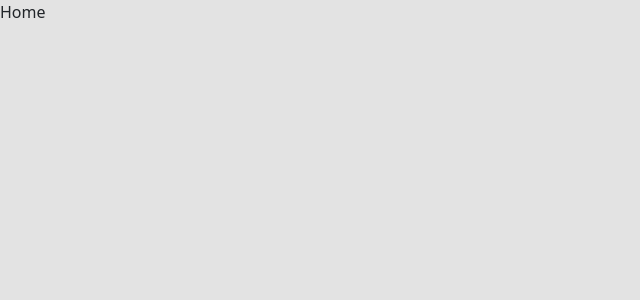
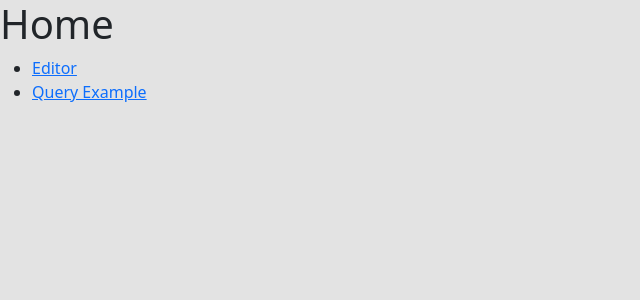
Before and after one commit to LimeSurvey/react-app-proto, a React (Create React App) app in the folder app/: page / in a window 1280 px wide. Shown: the top 300 px of the page, without its empty margins (0-640 px from the left). Built offline with nearby package versions, Linux system fonts and the light colour scheme.

Commit message:
Add reacr-router link example

```diff
--- a/app/src/component/app/Router.tsx
+++ b/app/src/component/app/Router.tsx
@@ -1,11 +1,12 @@
 import { createBrowserRouter } from 'react-router-dom'
 import PageEditor from '../page/editor/Editor'
+import HomePage from '../page/home/HomePage'
 import QueryExamplePage from '../page/query-example/QueryExamplePage'
 
 const router = createBrowserRouter([
     {
         path: '/',
-        element: <div>Home</div>,
+        element: <HomePage />
     },
     {
         path: '/editor',
--- /dev/null
+++ b/app/src/component/page/home/HomePage.tsx
@@ -0,0 +1,14 @@
+import React from 'react'
+import { Link } from 'react-router-dom'
+
+export default function HomePage() {
+    return (
+        <div>
+            <h1>{'Home'}</h1>
+            <ul>
+                <li><Link to="/editor">Editor</Link></li>
+                <li><Link to="/query-example">Query Example</Link></li>
+            </ul>
+        </div>
+    )
+}
--- a/app/src/component/page/query-example/QueryExamplePage.tsx
+++ b/app/src/component/page/query-example/QueryExamplePage.tsx
@@ -1,7 +1,6 @@
 import React from 'react'
 import { useQuery } from '@tanstack/react-query'
 import { exampleStatsQueryGet } from '../../../model/query/ExampleStatsQuery'
-import { Stats } from '../../../model/constructor/Stats'
 
 const debug = true
 
@@ -28,5 +27,5 @@ export default function QueryExamplePage() {
             <strong>✨ {data.stargazers_count}</strong>{' '}
             <strong>🍴 {data.forks_count}</strong>
         </div>
-    ) : null;
+    ) : null
 }
```
